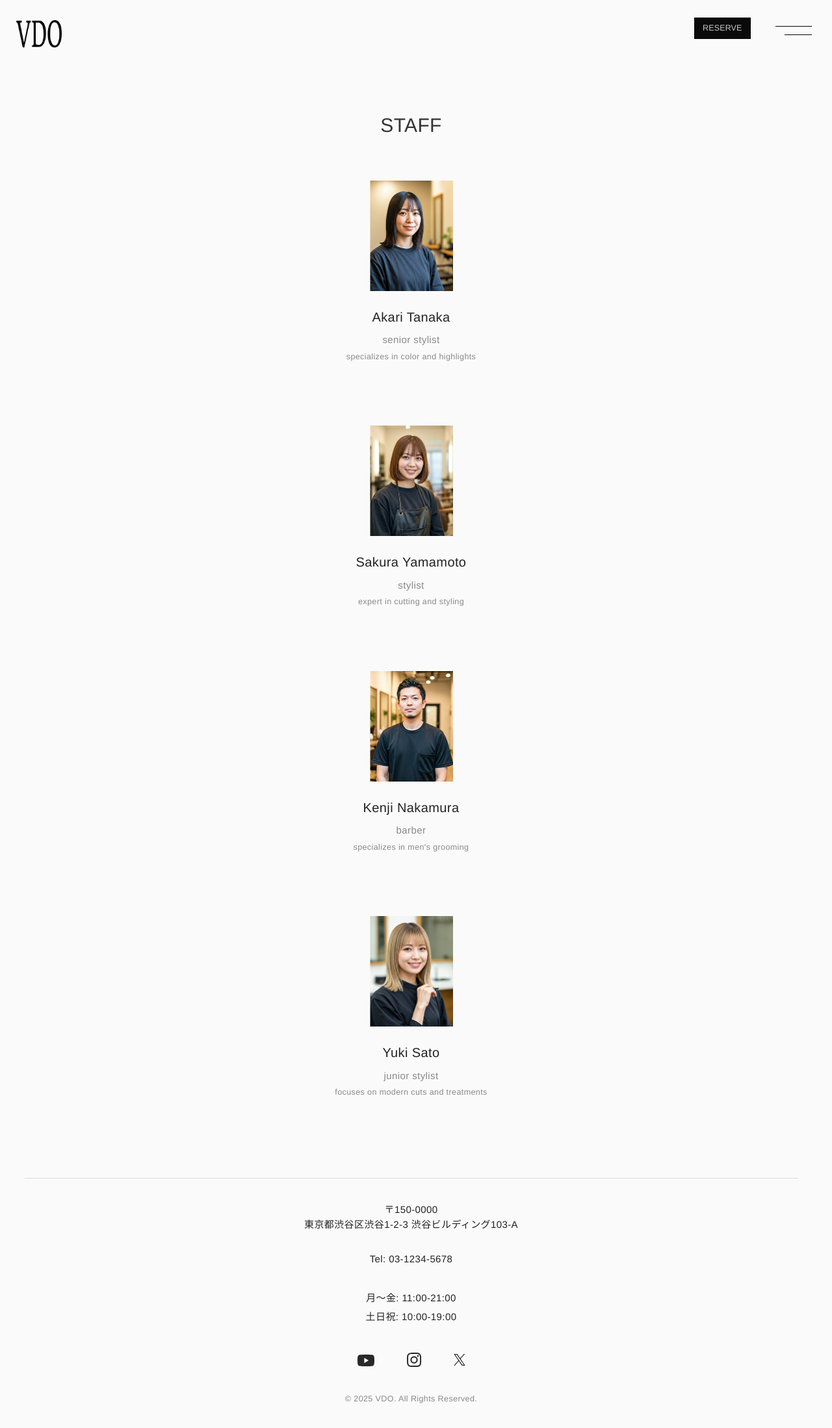
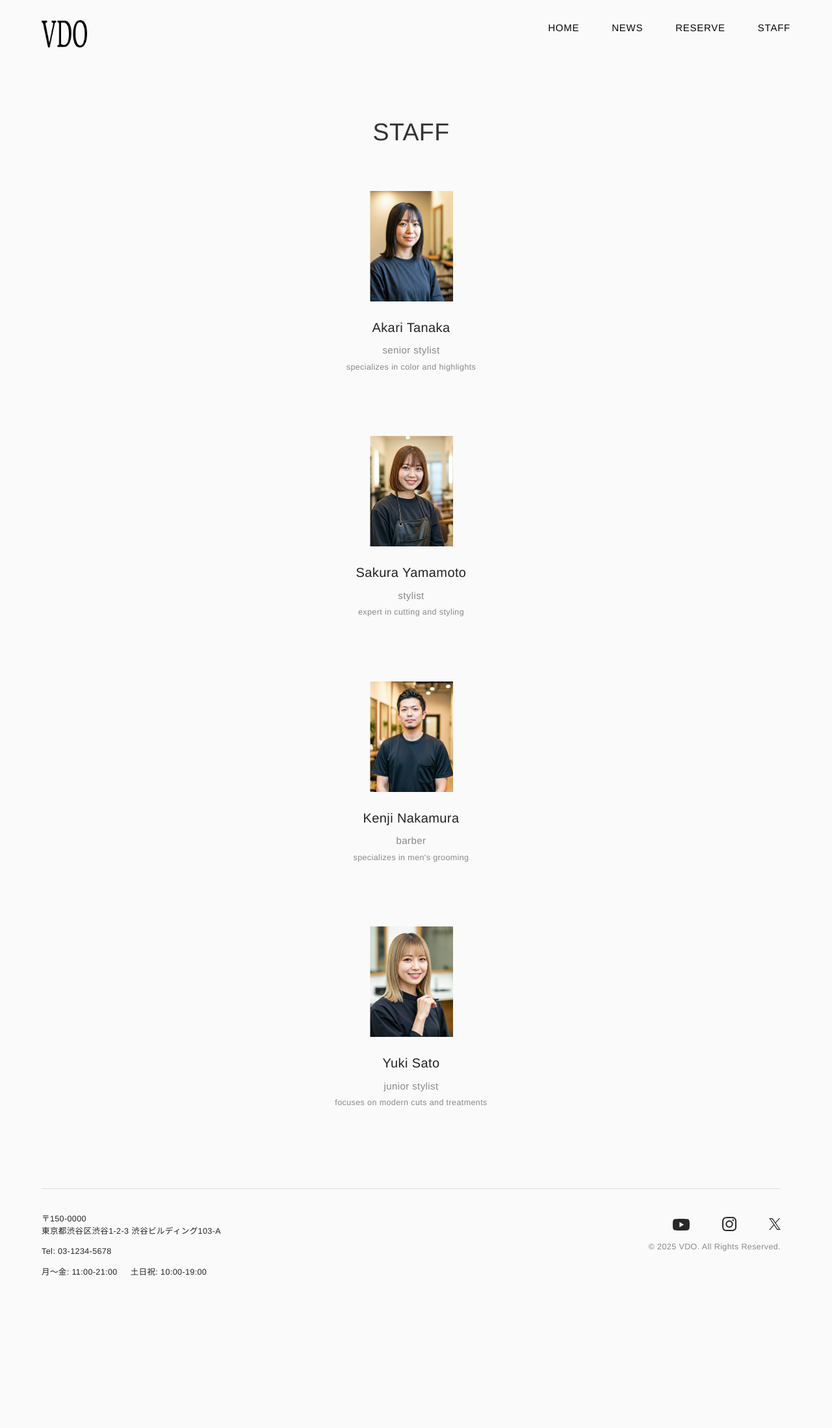
Before and after one commit to koma104/hairsalon-vdo, a Next.js app: page /staff in a window 1280 px wide. Shown: the top 2198 px of the page at 65% size. After the commit the page ends 2017 px from the top, so only its background shows below. Built offline with nearby package versions, Linux system fonts and the light colour scheme; a web font is replaced by a local one.

Commit message:
feat: 基本PCレイアウト実装

```diff
--- a/src/app/globals.css
+++ b/src/app/globals.css
@@ -101,5 +101,5 @@ body {
 /* コンポーネントサイズ */
 :root {
   --news-thumbnail-size: 6.25rem; /* 100px */
-  --container-max-width: calc(var(--spacing-4xl) * 8);
+  --container-max-width: calc(var(--spacing-4xl) * 9); /* 720px */
 }
--- a/src/app/page.module.css
+++ b/src/app/page.module.css
@@ -1,3 +1,16 @@
+/* メインコンテナ */
+.main-container {
+  /* 768px以上で2カラムレイアウト */
+  @media (min-width: 768px) {
+    display: grid;
+    grid-template-columns: 40% 60%;
+    min-height: 100vh;
+    width: 100%;
+    box-sizing: border-box;
+    scrollbar-gutter: stable;
+  }
+}
+
 /* メインビジュアル */
 .main-visual {
   position: sticky;
@@ -7,13 +20,18 @@
   height: 100vh;
   height: 100dvh;
   overflow: hidden;
-  padding-block: calc(var(--spacing-2xl) + var(--spacing-xxs)) var(--spacing-md); /* 固定ヘッダーの高さ分 */
+  padding-block: calc(var(--spacing-2xl) + var(--spacing-xxs)) var(--spacing-lg); /* 固定ヘッダーの高さ分 */
 }
 
 .main-visual-inner {
+  padding-inline: var(--spacing-sm);
   width: 100%;
   height: 100%;
   overflow: hidden;
+
+  @media (min-width: 768px) {
+    padding-inline: 5vw 3vw;
+  }
 }
 
 .main-image {
@@ -27,6 +45,18 @@
 .container {
   padding-block: var(--spacing-xl) var(--spacing-2xl);
   padding-inline: var(--spacing-lg);
+  max-width: var(--container-max-width);
+  margin-inline: auto;
+
+  @media (min-width: 768px) {
+    padding-block: var(--spacing-2xl) var(--spacing-3xl);
+    padding-inline: 5vw;
+
+    &:first-child {
+      padding-block-start: var(--spacing-4xl);
+      padding-block-end: var(--spacing-xl);
+    }
+  }
 }
 
 .concept-catchphrase {
@@ -35,6 +65,10 @@
   font-weight: var(--font-weight-regular);
   text-align: center;
   line-height: 1.8;
+
+  @media (min-width: 768px) {
+    font-size: var(--font-xl);
+  }
 }
 
 .concept-text {
@@ -45,6 +79,11 @@
 .carousel-container {
   overflow: hidden;
   width: 100%;
+
+  @media (min-width: 768px) {
+    max-width: calc(var(--container-max-width) - (5vw * 2));
+    margin-inline: auto;
+  }
 }
 
 @keyframes scroll {
@@ -59,10 +98,14 @@
 .store-carousel {
   display: grid;
   grid-auto-flow: column;
-  gap: 1rem;
   padding-inline-start: 1rem;
   width: calc(2 * ((15rem + 1rem) * 3));
   animation: scroll 30s linear infinite;
+  will-change: transform;
+
+  @media (min-width: 768px) {
+    padding-inline-start: 0;
+  }
 }
 
 .store-image-wrapper {
@@ -91,12 +134,16 @@
 
 .news-item {
   display: grid;
-  grid-auto-flow: column;
+  grid-template-columns: 1fr var(--news-thumbnail-size);
   gap: var(--spacing-sm);
   padding-block: var(--spacing-sm);
   text-decoration: none;
   color: inherit;
   transition: color 0.2s ease;
+
+  @media (min-width: 768px) {
+    gap: var(--spacing-md);
+  }
 
   &:focus-visible {
     color: var(--color-hover);
@@ -110,9 +157,10 @@
 }
 
 .news-image {
-  width: 6.25rem;
-  height: 6.25rem;
+  width: 100%;
+  height: var(--news-thumbnail-size);
   object-fit: cover;
+  justify-self: end;
 }
 
 .news-text {
@@ -126,6 +174,10 @@
   font-size: var(--font-sm);
   font-weight: var(--font-weight-regular);
   letter-spacing: 0.01em;
+
+  @media (min-width: 768px) {
+    font-size: var(--font-base);
+  }
 }
 
 .news-excerpt {
@@ -197,6 +249,10 @@
   gap: var(--spacing-sm);
   list-style: none;
   padding-inline: var(--spacing-sm);
+
+  @media (min-width: 768px) {
+    padding-inline: var(--spacing-md);
+  }
 }
 
 .menu-item {
@@ -211,16 +267,27 @@
   padding-inline: 1.25rem;
 }
 
-.content-overlay {
+.content-wrapper {
   position: relative;
   z-index: 2;
   background-color: var(--color-gray-05);
   backdrop-filter: blur(10px);
-  /* margin-top: -100vh; */
-  /* padding-top: 100vh; */
 }
 
 .content-section {
   position: relative;
   z-index: 3;
 }
+
+.menu-button-wrapper {
+  text-align: center;
+
+  @media (min-width: 768px) {
+    max-width: calc(var(--spacing-3xl) * 4);
+    margin: 0 auto;
+
+    & button {
+      font-size: var(--font-sm);
+    }
+  }
+}
--- a/src/components/Footer/Footer.module.css
+++ b/src/components/Footer/Footer.module.css
@@ -1,34 +1,97 @@
 .footer {
   padding-block: var(--spacing-xl);
   padding-inline: var(--spacing-lg);
+  /* background-color: var(--color-gray-10); */
+
+  @media (min-width: 768px) {
+    padding-inline: 5vw;
+  }
 }
 
 .footer-wrapper {
   margin-inline: auto;
+  border-top: 1px solid var(--color-gray-20);
   padding-block-start: var(--spacing-lg);
-  border-top: 1px solid var(--color-gray-20);
   text-align: center;
+
+  @media (min-width: 768px) {
+    display: grid;
+    grid-template-columns: 1fr 1fr;
+    gap: var(--spacing-xl);
+    text-align: left;
+  }
+}
+
+.footer-left {
+  display: grid;
+
+  @media (min-width: 768px) {
+    gap: var(--spacing-xs);
+  }
+}
+
+.footer-right {
+  display: grid;
+  gap: var(--spacing-lg);
+  align-content: start;
+
+  @media (min-width: 768px) {
+    gap: var(--spacing-xs);
+  }
 }
 
 .info {
   margin-block-end: var(--spacing-lg);
 
+  @media (min-width: 768px) {
+    margin-block-end: 0;
+  }
+
   p {
-    margin-block-end: var(--spacing-md);
     font-size: var(--font-xs);
+
+    &:not(:last-child) {
+      margin-block-end: var(--spacing-md);
+    }
+
+    @media (min-width: 768px) {
+      margin-block-end: 0;
+      font-size: var(--font-xxs);
+
+      &:not(:last-child) {
+        margin-block-end: var(--spacing-xs);
+      }
+    }
   }
 }
 
 .hours {
   margin-block-end: var(--spacing-lg);
 
+  @media (min-width: 768px) {
+    margin-block-end: 0;
+    display: grid;
+    grid-template-columns: auto auto;
+    gap: 1em;
+    justify-content: start;
+  }
+
   p {
     margin-block-end: var(--spacing-xxs);
     font-size: var(--font-xs);
+
+    @media (min-width: 768px) {
+      margin-block-end: 0;
+      font-size: var(--font-xxs);
+    }
   }
 }
 
 .copyright {
   font-size: var(--font-xxs);
   color: var(--color-gray-30);
+
+  @media (min-width: 768px) {
+    text-align: right;
+  }
 }
--- a/src/components/Footer/Footer.tsx
+++ b/src/components/Footer/Footer.tsx
@@ -6,6 +6,7 @@ const Footer = () => {
   return (
     <footer className={styles.footer}>
       <div className={styles['footer-wrapper']}>
+        <div className={styles['footer-left']}>
           <div className={styles.info}>
             <p>
               〒150-0000
@@ -18,9 +19,12 @@ const Footer = () => {
             <p>月〜金: 11:00-21:00</p>
             <p>土日祝: 10:00-19:00</p>
           </div>
+        </div>
+        <div className={styles['footer-right']}>
           <SnsLinks />
           <div className={styles.copyright}>
             <p>&copy; {new Date().getFullYear()} VDO. All Rights Reserved.</p>
+          </div>
         </div>
       </div>
     </footer>
--- a/src/components/Header/Header.module.css
+++ b/src/components/Header/Header.module.css
@@ -6,6 +6,13 @@
   height: calc(var(--spacing-2xl) + var(--spacing-xxs));
   z-index: 1000;
   mix-blend-mode: exclusion;
+
+  @media (min-width: 768px) {
+    display: grid;
+    grid-template-columns: 1fr auto;
+    align-items: end;
+    padding-inline: 5vw;
+  }
 }
 
 .logo {
@@ -21,6 +28,10 @@
     top 0.2s ease-out;
   will-change: transform, top;
   margin-block: 0;
+
+  @media (min-width: 768px) {
+    left: 5vw;
+  }
 }
 
 .logo-scrolled {
@@ -45,6 +56,10 @@
   width: calc(var(--spacing-2xl) - var(--spacing-xxs));
   height: calc(var(--spacing-2xl) - var(--spacing-xxs));
   mix-blend-mode: exclusion;
+
+  @media (min-width: 768px) {
+    display: none;
+  }
 
   &.is-open {
     gap: 0;
@@ -80,6 +95,44 @@
   gap: 2.5rem;
 }
 
+.header-nav {
+  display: none;
+
+  @media (min-width: 768px) {
+    display: block;
+    justify-self: end;
+    align-self: center;
+  }
+}
+
+.header-nav-list {
+  display: flex;
+  gap: var(--spacing-xl);
+  list-style: none;
+  margin: 0;
+  padding: 0;
+
+  & a {
+    font-size: var(--font-xs);
+    font-weight: var(--font-weight-regular);
+    letter-spacing: 0.05em;
+    text-transform: uppercase;
+    text-decoration: none;
+    color: var(--color-white);
+    transition: color 0.2s ease;
+
+    &:focus-visible {
+      color: #f938aa;
+    }
+
+    @media (any-hover: hover) {
+      &:hover {
+        color: #f938aa;
+      }
+    }
+  }
+}
+
 .header-reserve-button {
   position: fixed;
   top: var(--spacing-sm);
@@ -87,10 +140,22 @@
   z-index: 1001;
   mix-blend-mode: exclusion;
 
+  @media (min-width: 768px) {
+    display: none;
+  }
+
   & button {
     padding-block: var(--spacing-xxs);
     padding-inline: var(--spacing-xs);
     font-size: var(--font-xxs);
     border: 1px solid var(--color-white);
+
+    @media (any-hover: hover) {
+      &:hover {
+        background-color: #f938aa;
+        border-color: #f938aa;
+        color: #000;
+      }
+    }
   }
 }
--- a/src/components/Header/Header.tsx
+++ b/src/components/Header/Header.tsx
@@ -32,6 +32,12 @@ const Header = () => {
       if (conceptSection) {
         const conceptRect = conceptSection.getBoundingClientRect()
         const headerHeight = 52 // ヘッダーの高さ
+        // PC表示時（768px以上）ではロゴアニメーションを無効化
+        const isPC = window.innerWidth >= 768
+        if (isPC) {
+          setIsScrolled(false)
+          return
+        }
         // コンセプトエリアの上端が画面の上部からヘッダーの高さ分下がった時にアニメーション開始
         setIsScrolled(conceptRect.top <= headerHeight)
       }
@@ -48,6 +54,12 @@ const Header = () => {
       if (conceptSection) {
         const conceptRect = conceptSection.getBoundingClientRect()
         const headerHeight = 52 // ヘッダーの高さ
+        // PC表示時（768px以上）ではロゴアニメーションを無効化
+        const isPC = window.innerWidth >= 768
+        if (isPC) {
+          setIsScrolled(false)
+          return
+        }
         // コンセプトエリアの上端が画面の上部からヘッダーの高さ分下がった時にアニメーション開始
         const shouldScroll = conceptRect.top <= headerHeight
         setIsScrolled(shouldScroll)
@@ -91,6 +103,24 @@ const Header = () => {
             <Image src="/images/logo-vdo.svg" alt="美容室 VDO" width={100} height={60} priority />
           </Link>
         )}
+
+        {/* PC表示時のナビゲーション */}
+        <nav className={styles['header-nav']}>
+          <ul className={styles['header-nav-list']}>
+            <li>
+              <Link href="/">home</Link>
+            </li>
+            <li>
+              <Link href="/news">news</Link>
+            </li>
+            <li>
+              <Link href="/reserve">reserve</Link>
+            </li>
+            <li>
+              <Link href="/staff">staff</Link>
+            </li>
+          </ul>
+        </nav>
       </header>
         {!isReservePage && (
           <div className={styles['header-reserve-button']}>
--- a/src/components/Nav/Nav.module.css
+++ b/src/components/Nav/Nav.module.css
@@ -10,6 +10,10 @@
   align-content: center;
   transform: translateY(-100%);
   transition: transform 0.4s cubic-bezier(0.76, 0, 0.24, 1);
+
+  @media (min-width: 768px) {
+    display: none;
+  }
 
   &.is-open {
     transform: translateY(0);
--- a/src/components/SectionTitle/SectionTitle.module.css
+++ b/src/components/SectionTitle/SectionTitle.module.css
@@ -8,4 +8,8 @@
   text-align: center;
   letter-spacing: 0.01em;
   text-transform: uppercase;
+
+  @media (min-width: 768px) {
+    font-size: var(--font-3xl);
+  }
 }
--- a/src/components/SnsLinks/SnsLinks.module.css
+++ b/src/components/SnsLinks/SnsLinks.module.css
@@ -4,7 +4,10 @@
   grid-auto-flow: column;
   justify-content: center;
   gap: var(--spacing-xl);
-  margin-block-end: var(--spacing-lg);
+
+  @media (min-width: 768px) {
+    justify-content: end;
+  }
 
   & a {
     color: var(--color-sns);
```
Also changed, not shown: src/app/page.tsx (+6 -6 lines). Lines whose indentation alone changed are shown as unchanged.
